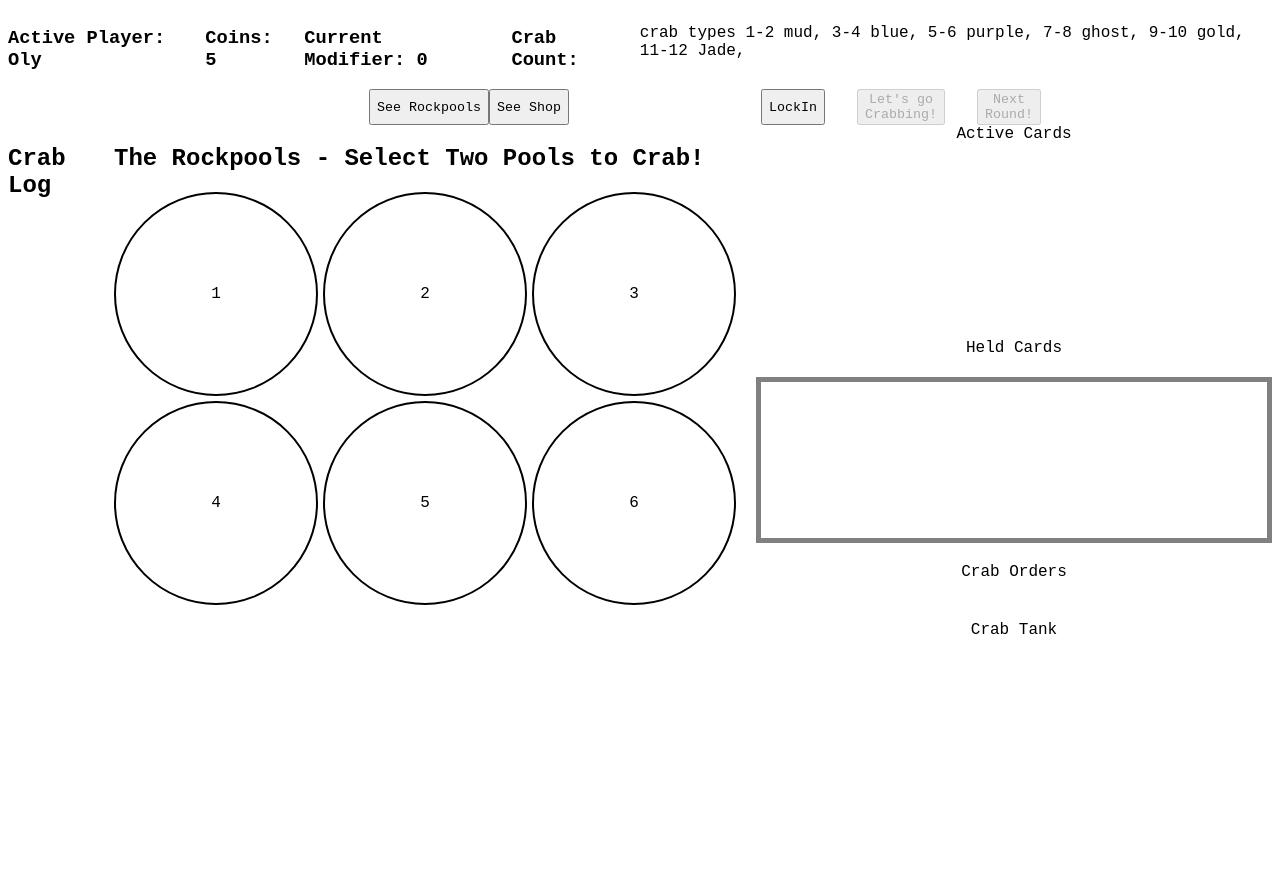
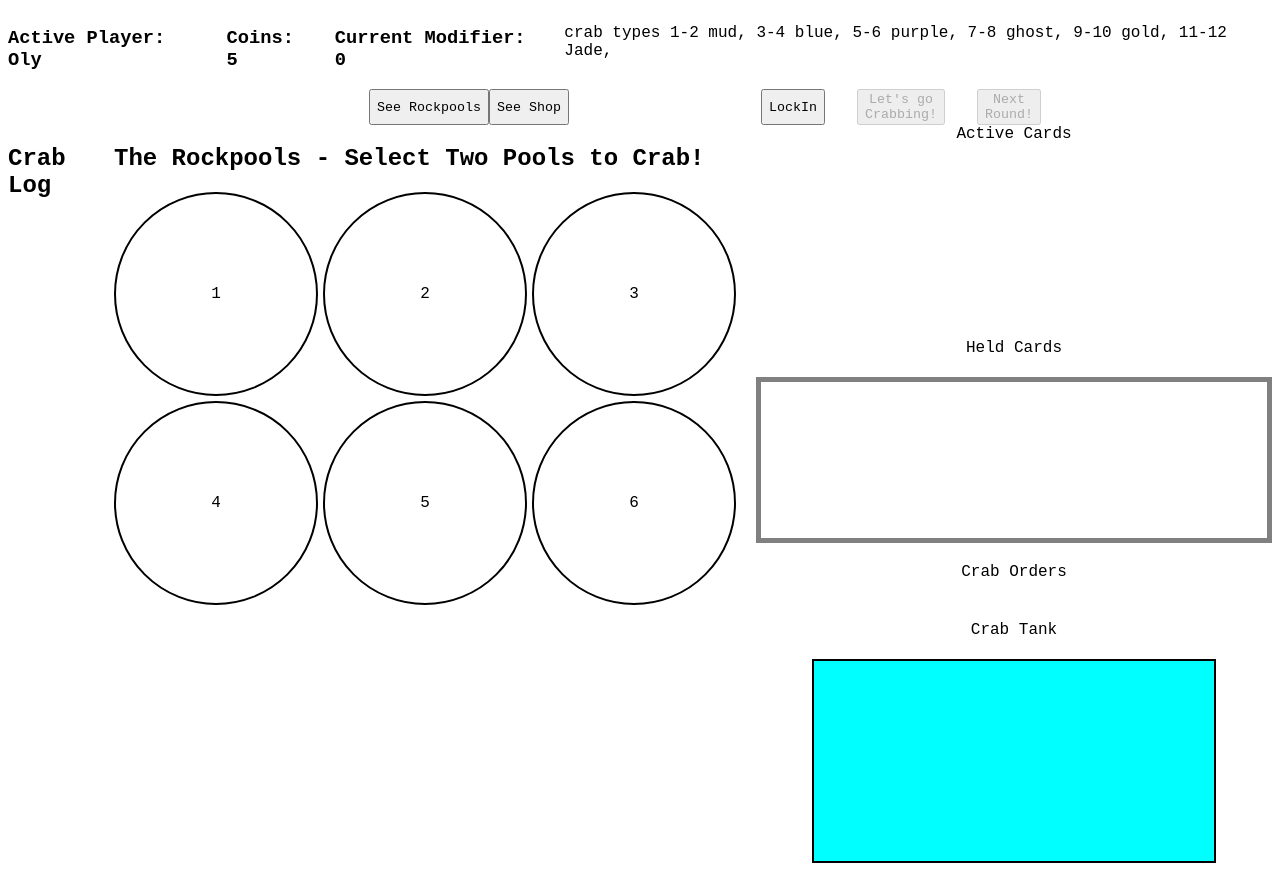
Before and after one commit to OliverMarks/Crab_de_Jour, a React (Vite) app: page / in a window 1280 px wide. Before the commit the page ends 800 px from the top, so only its background shows below. Built offline with nearby package versions, Linux system fonts and the light colour scheme.

Commit message:
added styling to crab tank

```diff
--- a/src/App.css
+++ b/src/App.css
@@ -34,13 +34,13 @@
 
 /* shop toggle btns */
 
-.active-btn {
+/* .active-btn {
 
 }
 
 .disabled-btn {
 
-}
+} */
 
 
 
@@ -270,6 +270,20 @@ padding: 3px;
 
 }
 
+
+
+.player-tank {
+  background-color: aqua;
+  border: solid, black, 2px;
+  height: 200px;
+  width: 400px
+}
+
+.tank-crab {
+  height: 25px;
+  width: 25px;
+}
+
 /* .playerHand-held > .card {
   height: 100px;
   width: 50px;
--- a/src/components/gameController.jsx
+++ b/src/components/gameController.jsx
@@ -54,6 +54,7 @@ export default function GameController ({locked, setLocked, players, setPlayers,
         // dice rolls
         const roll1 = 1 + Math.floor(Math.random() * 6);
         const roll2 = 1 + Math.floor(Math.random() * 6);
+        let caughtCrabs = []
         let crabs = 0;
         let trash = 0;
         // test dice roll 1
@@ -62,6 +63,8 @@ export default function GameController ({locked, setLocked, players, setPlayers,
         if (roll1 + players.currentModifier >= players.selectedPools[0]) {
             const success1 = `Catch roll 1: Required ${players.selectedPools[0]}, Roll: ${roll1}, Modifiers: ${players.currentModifier} Result: Wowzers, you rolled you got a crab!`;
             crabs++;
+            caughtCrabs.push(players.selectedPools[0])
+            console.log(caughtCrabs)
             setPlayers(prevPlayers => ({
                 ...prevPlayers,
                 catchLog: [...prevPlayers.catchLog, success1]
@@ -82,11 +85,13 @@ export default function GameController ({locked, setLocked, players, setPlayers,
 
 
         // test dice roll 2
-        // set a timeout?
+
         setTimeout(() => {
 
         if (roll2 + players.currentModifier >= players.selectedPools[1]) {
             const success2 = `Catch roll 2: Required ${players.selectedPools[1]}, Roll: ${roll2}, Modifiers: ${players.currentModifier} Result: Wowzers, you rolled you got a crab!`;
+            caughtCrabs.push(players.selectedPools[1])
+            console.log(caughtCrabs)
             crabs++;
             setPlayers(prevPlayers => ({
                 ...prevPlayers,
@@ -108,6 +113,7 @@ export default function GameController ({locked, setLocked, players, setPlayers,
             // update players crabs and coins and generate the summary
 
             setTimeout(() => {
+                console.log(caughtCrabs)
                 const updatedCrabs = Number(players.crabs) + Number(crabs);
                 const updatedCoins = players.coins + trash;
                 const catchingSummary = trash > 0
@@ -116,12 +122,12 @@ export default function GameController ({locked, setLocked, players, setPlayers,
 
                 setPlayers(prevPlayers => ({
                     ...prevPlayers,
-                    crabs: updatedCrabs,
+                    crabs: [...prevPlayers.crabs, ...caughtCrabs],
                     coins: updatedCoins,
                     catchLog: [...prevPlayers.catchLog, catchingSummary]
                 }));
 
-                console.log(crabs);
+                console.log(players.crabs);
             }, 3000);
 
 
--- a/src/components/player-tank.jsx
+++ b/src/components/player-tank.jsx
@@ -35,7 +35,7 @@ export default function PlayerTank({ players }) {
   return (
     <div className="player-tank">
       {players.crabs.map((crab, index) => (
-        <img key={index} src={selectCrabImage(crab)} alt='crab' />
+        <img className='tank-crab' key={index} src={selectCrabImage(crab)} alt='crab' />
       ))}
     </div>
   );
--- a/src/components/playerStats.jsx
+++ b/src/components/playerStats.jsx
@@ -11,7 +11,7 @@ export default function PlayerStats({players}) {
             <h3>Active Player: {players.name}</h3>
             <h3>Coins: {players.coins}</h3>
             <h3>Current Modifier: {players.currentModifier}</h3>
-            <h3>Crab Count: {players.crabs}</h3>
+
             <p>crab types
 1-2 mud,
 3-4 blue,
```
